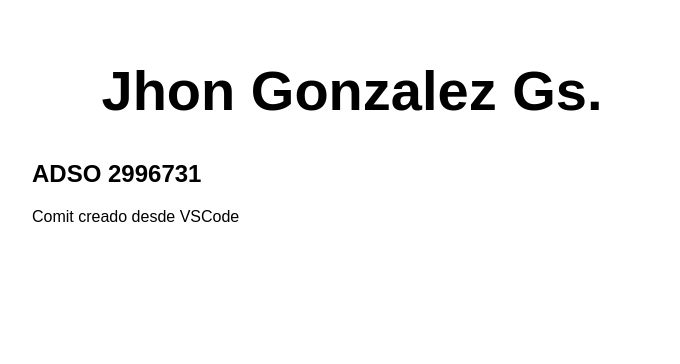
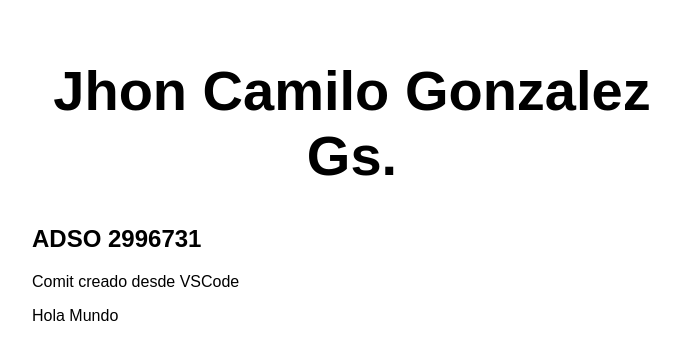
Before and after one commit to Jhoncgonzalezgs/Despliegue_1, a website: page src/index.html in a window 1280 px wide. Shown: the whole page, without its empty margins (288-968 px from the left). Drawn offline with Linux system fonts and the light colour scheme.

Commit message:
HolaMundo

```diff
--- a/src/index.html
+++ b/src/index.html
@@ -10,9 +10,10 @@
 
 <body>
   <main>
-    <h1>Jhon Gonzalez Gs.</h1>
+    <h1>Jhon Camilo Gonzalez Gs.</h1>
     <h2>ADSO 2996731</h2>
     <p>Comit creado desde VSCode</p>
+    <p>Hola Mundo</p>
   </main>
 </body>
 
```
